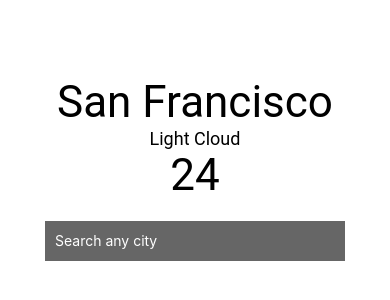
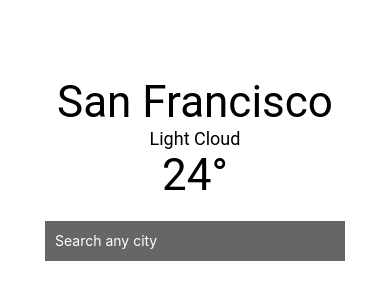
Before and after one commit to kaxcode/react-native-weather, a React Native app: screen / in a window 390 px wide. Shown: the part 254-554 px from the top of the page. Built offline with nearby package versions, Linux system fonts and the light colour scheme.

Commit message:
Adds component that will solve the issue of keyboard covering the input field.

```diff
--- a/App.js
+++ b/App.js
@@ -14,7 +14,7 @@ export default class App extends React.Component {
       <View style={styles.container}>
         <Text style={[styles.largeText, styles.textStyle]}>San Francisco</Text>
         <Text style={[styles.smallText, styles.textStyle]}>Light Cloud</Text>
-        <Text style={[styles.largeText, styles.textStyle]}>24</Text>
+        <Text style={[styles.largeText, styles.textStyle]}>24°</Text>
 
         <TextInput
           autoCorrect={false}
@@ -23,6 +23,7 @@ export default class App extends React.Component {
           style={styles.textInput}
           clearButtonMode="always"
         />
+        <KeyboardAvoidingView/>
       </View>
     );
   }
```
